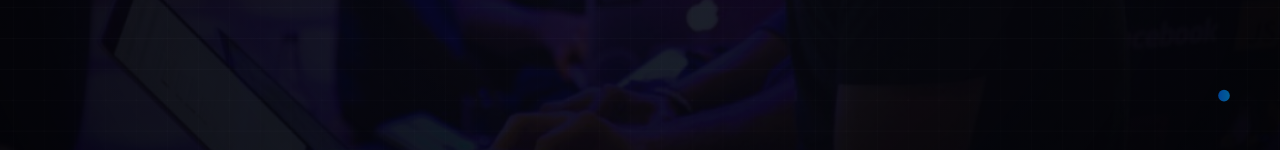
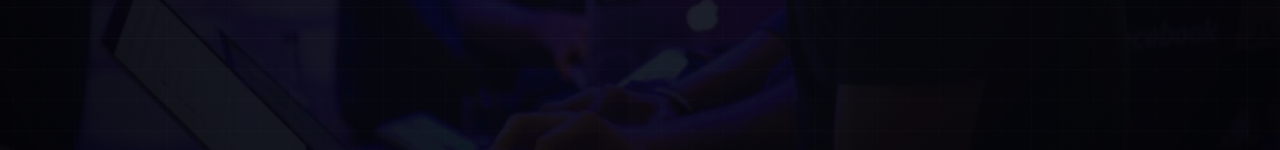
Before and after one commit to parthj000/PolycodeArena, a React (Create React App) app in the folder client/: page / in a window 1280 px wide. Shown: the part 650-800 px from the top of the page. Built offline with nearby package versions, Linux system fonts and the light colour scheme.

Commit message:
some frontend refractors

```diff
--- a/client/src/pages/LandingPage.tsx
+++ b/client/src/pages/LandingPage.tsx
@@ -8,6 +8,7 @@ import { decodeToken } from "../ts/utils/decodeToken";
 const LandingPage = () => {
     const [username, setUsername] = useState<string>("");
     const [loggedIn, setLoggedIn] = useState<boolean>(false);
+    const [decoded,setDecoded] = useState<any>({});
     const { scrollYProgress } = useScroll();
 
     // Parallax and animation effects
@@ -22,6 +23,7 @@ const LandingPage = () => {
             const decoded = decodeToken();
             if (decoded && decoded.name) {
                 setUsername(decoded.name);
+                setDecoded(decoded);
             }
         }
     }, []);
@@ -144,7 +146,8 @@ const LandingPage = () => {
                         transition={{ delay: 0.6 }}
                     >
                         <Link
-                            to="/dashboard"
+                            to={decoded?.role === "C" ? "/community/dashboard" : "/user/profile"}
+
                             className="inline-block font-medium py-4 px-10 bg-gradient-to-r from-[#e0287d] to-[#1bc7fb] rounded-xl text-white text-lg transition-all duration-300 transform hover:-translate-y-1 font-inter relative overflow-hidden group"
                         >
                             <span className="relative z-10">Enter Arena</span>
@@ -308,7 +311,7 @@ const LandingPage = () => {
             </div>
 
             {/* Features Section */}
-            <div className="relative py-20 px-4 bg-gradient-to-b from-[#0a0b14] to-[#111c44]">
+            <div className="relative py-20 px-4 bg-gradient-to-b from-[#0a0b14] to-[#111c44] ">
                 <div className="max-w-7xl mx-auto">
                     <motion.h2
                         className="text-3xl md:text-4xl font-bold text-center mb-16 bg-gradient-to-r from-[#0075ff] to-[#00a3ff] bg-clip-text text-transparent"
@@ -398,27 +401,7 @@ const LandingPage = () => {
                 </div>
             </div>
 
-            {/* Scroll Indicator */}
-            <motion.div
-                className="fixed bottom-8 right-8 w-12 h-12 flex items-center justify-center"
-                initial={{ opacity: 0 }}
-                animate={{ opacity: 1 }}
-                transition={{ delay: 1 }}
-            >
-                <motion.div
-                    className="w-3 h-3 rounded-full bg-gradient-to-r from-[#0075ff] to-[#00a3ff]"
-                    animate={{
-                        y: [0, 10, 0],
-                        scale: [1, 0.8, 1],
-                        opacity: [0.5, 1, 0.5]
-                    }}
-                    transition={{
-                        duration: 2,
-                        repeat: Infinity,
-                        ease: "easeInOut"
-                    }}
-                />
-            </motion.div>
+
         </div>
     );
 };
--- a/client/src/pages/Wallet.jsx
+++ b/client/src/pages/Wallet.jsx
@@ -11,8 +11,9 @@ const WalletPage = () => {
     const [data, setData] = useState();
     const [isModalOpen, setModalOpen] = useState(false);
     const [receiverWalletId, setReceiverWalletId] = useState("");
-
+    const [loading,setLoading] = useState(false);
     useEffect(() => {
+        setLoading(true);
         const decoded = decodeToken();
         if (!decoded.wallet_id) {
             navigate("Login");
@@ -21,17 +22,33 @@ const WalletPage = () => {
         setWalletId(decoded.wallet_id);
 
         const fetchWallet = async () => {
-            const res = await fetch(`${API_URL}api/wallet/${decoded.wallet_id}`, {
+            try {
+                const res = await fetch(
+                    `${API_URL}api/wallet/${decoded.wallet_id}`,
+                    {
                         headers: {
-                    Authorization: `Bearer ${localStorage.getItem("token")}`,
+                            Authorization: `Bearer ${localStorage.getItem(
+                                "token"
+                            )}`,
                         },
-            });
+                    }
+                );
                 const data = await res.json();
                 const mainJson = data.data;
                 if (!mainJson) {
                     console.log("Something went wrong!");
                 }
                 setData(mainJson);
+
+            } catch (error) {
+                setData({});
+
+
+            }
+            finally{
+                setLoading(false);
+            }
+
         };
 
         fetchWallet();
@@ -47,7 +64,7 @@ const WalletPage = () => {
 
     return (
         <div className="min-h-screen bg-gradient-to-br from-[#0f1535] to-[#111c44] p-8 font-['Inter']">
-            {data && (
+            {data ?
                 <motion.div
                     initial={{ opacity: 0, y: 20 }}
                     animate={{ opacity: 1, y: 0 }}
@@ -121,7 +138,14 @@ const WalletPage = () => {
                         </div>
                     </motion.div>
                 </motion.div>
-            )}
+            :
+            <motion.div
+                                    initial={{ opacity: 0 }}
+                                    animate={{ opacity: 1 }}
+                                    className="flex justify-center items-center h-64"
+                                >
+                                    <div className="w-16 h-16 border-4 border-indigo-500/20 border-t-indigo-500 rounded-full animate-spin" />
+                                </motion.div>}
 
             {/* Payment Modal */}
             <AnimatePresence>
--- a/client/src/pages/adminDashboardPage.tsx
+++ b/client/src/pages/adminDashboardPage.tsx
@@ -91,6 +91,8 @@ const Leaderboard: React.FC = () => {
 
       {error && <p className="text-red-500">{error}</p>}
 
+
+
       <div className="w-full max-w-2xl">
         {users
           .sort((a, b) => (walletBalances[b._id] || 0) - (walletBalances[a._id] || 0))
@@ -100,7 +102,7 @@ const Leaderboard: React.FC = () => {
               className="bg-gray-900 border-2 border-neon-purple p-4 mb-4 rounded-lg cursor-pointer"
               onClick={() => toggleUser(user._id)}
               whileHover={{ scale: 1.05 }}
-              transition={{ duration: 0.3 }}
+              transition={{ duration: 0.1 }}
             >
               <div className="flex justify-between items-center">
                 <span className="text-neon-blue text-xl font-bold">#{index + 1}</span>
--- a/client/src/pages/companyDashboard.tsx
+++ b/client/src/pages/companyDashboard.tsx
@@ -15,6 +15,8 @@ import {
   Filler,
 } from "chart.js";
 import { API_URL } from "../App";
+import { useNavigate } from "react-router-dom";
+
 
 ChartJS.register(
   CategoryScale,
@@ -75,6 +77,7 @@ const CompanyDashboard = () => {
   });
   const [unverifiedUserAlert, setUnverifiedUserAlert] = useState<{ _id: string; name: string; collegeYear: string }[]>([]);
   const [activeTab, setActiveTab] = useState("dashboard");
+  const navigation = useNavigate();
 
   useEffect(() => {
     const fetchStats = async () => {
@@ -227,7 +230,7 @@ const CompanyDashboard = () => {
       >
         <div className="text-center py-6">
           <h1 className="text-2xl font-bold bg-gradient-to-r from-[#0075ff] to-[#00a3ff] bg-clip-text text-transparent">
-            MLVTEC
+              Menu
           </h1>
         </div>
         <nav className="space-y-2">
@@ -246,7 +249,9 @@ const CompanyDashboard = () => {
               className={`flex items-center space-x-3 p-3 rounded-xl cursor-pointer transition-all duration-300 ${
                 activeTab === item.id ? 'bg-gradient-to-r from-[#0075ff] to-[#00a3ff] text-white' : 'text-gray-400 hover:text-white'
               }`}
-              onClick={() => setActiveTab(item.id)}
+              onClick={() => {setActiveTab(item.id)
+                navigation("/community/"+item.id);
+              }}
             >
               <span>{item.icon}</span>
               <span>{item.label}</span>
```
Lines whose indentation alone changed are shown as unchanged.
